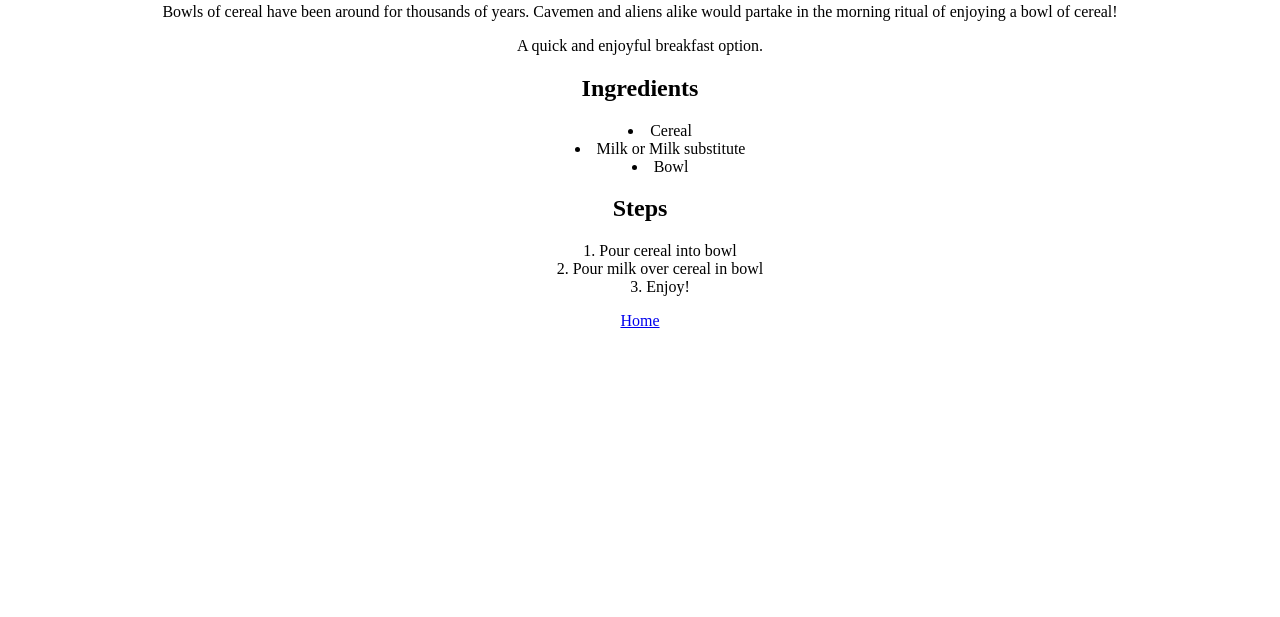
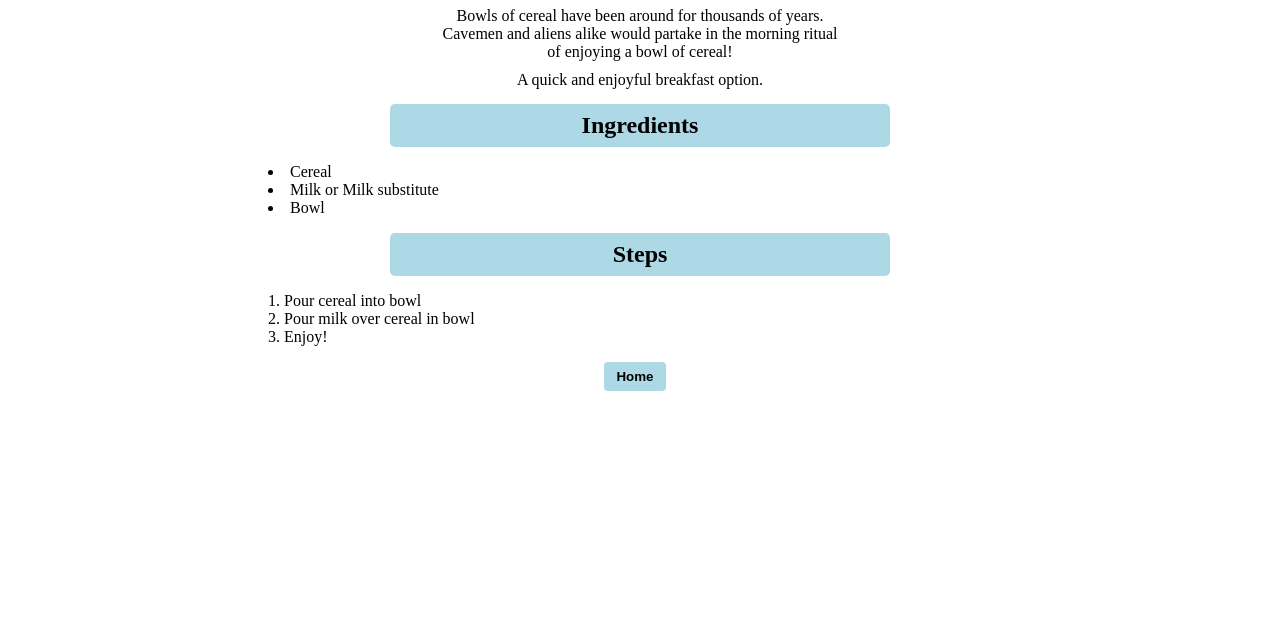
Before and after one commit to Jrgth91/odin-recipes, a plain HTML site: page recipes/cereal.html in a window 1280 px wide. Shown: the part 183-800 px from the top of the page. Drawn offline with Linux system fonts and the light colour scheme.

Commit message:
Add buttons, toy with borders and boxes

```diff
--- a/recipes/cereal.html
+++ b/recipes/cereal.html
@@ -9,7 +9,7 @@
 <body>
     <h1>Bowl Of Cereal</h1>
     <img href="https://upload.wikimedia.org/wikipedia/commons/d/da/Count-Chocula-Bowl.jpg" height="200px" width="250px" alt="A bowl of cereal">
-    <h1>Description</h1>
+    <h2>Description</h2>
     <p>Bowls of cereal have been around for thousands of years. Cavemen and aliens alike would partake in the morning ritual of enjoying a bowl of cereal!</p>
     <p>A quick and enjoyful breakfast option.</p>
     <h2>Ingredients</h2>
@@ -24,7 +24,7 @@
         <li>Pour milk over cereal in bowl</li>
         <li>Enjoy!</li>
     </ol>
-    <a href="../index.html">Home</a>
+    <a href="../index.html"><button>Home</button></a>
 
 </body>
 </html>
--- a/style.css
+++ b/style.css
@@ -3,3 +3,38 @@ body {
     align-content: center;
     list-style-position: inside;
 }
+
+h1, h2 {
+    background-color: lightblue;
+    border-radius: 5px;
+    padding: 8px 0 8px 0;
+}
+
+h2 {
+    width: 500px;
+    margin: 0 auto;
+    margin-top: 15px;
+}
+
+button {
+    margin-right: 10px;
+    background-color: lightblue;
+    border-radius: 4px;
+    color: black;
+    border-color: transparent;
+    font-weight: bold;
+    padding: 5px 10px 5px 10px;
+
+}
+
+p {
+    width: 400px;
+    text-align: center;
+    margin: 0 auto;
+    margin-top: 10px;
+}
+
+ul, ol {
+    text-align: left;
+    margin-left: 220px;
+}
```
Also changed, not shown: index.html (+3 -3 lines), recipes/lasagna.html (+1 -1 lines), recipes/toast.html (+1 -1 lines).
